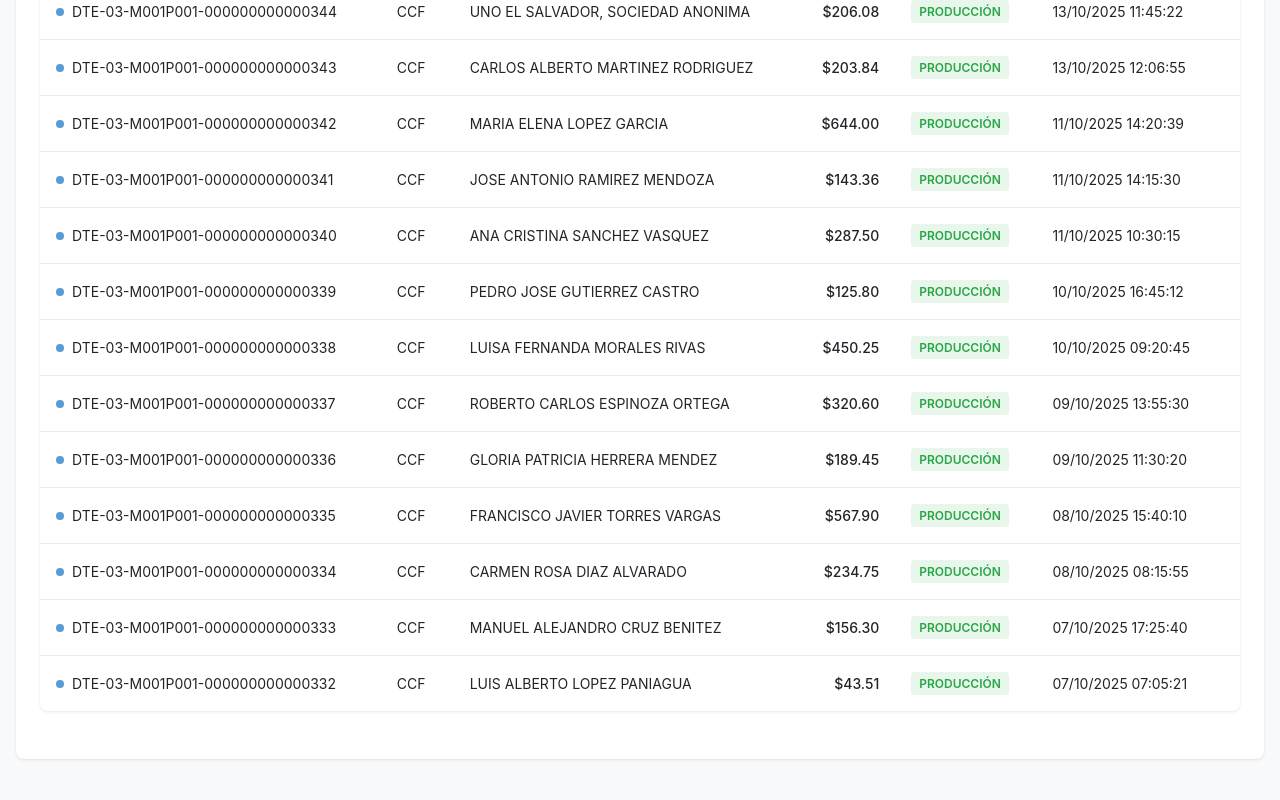
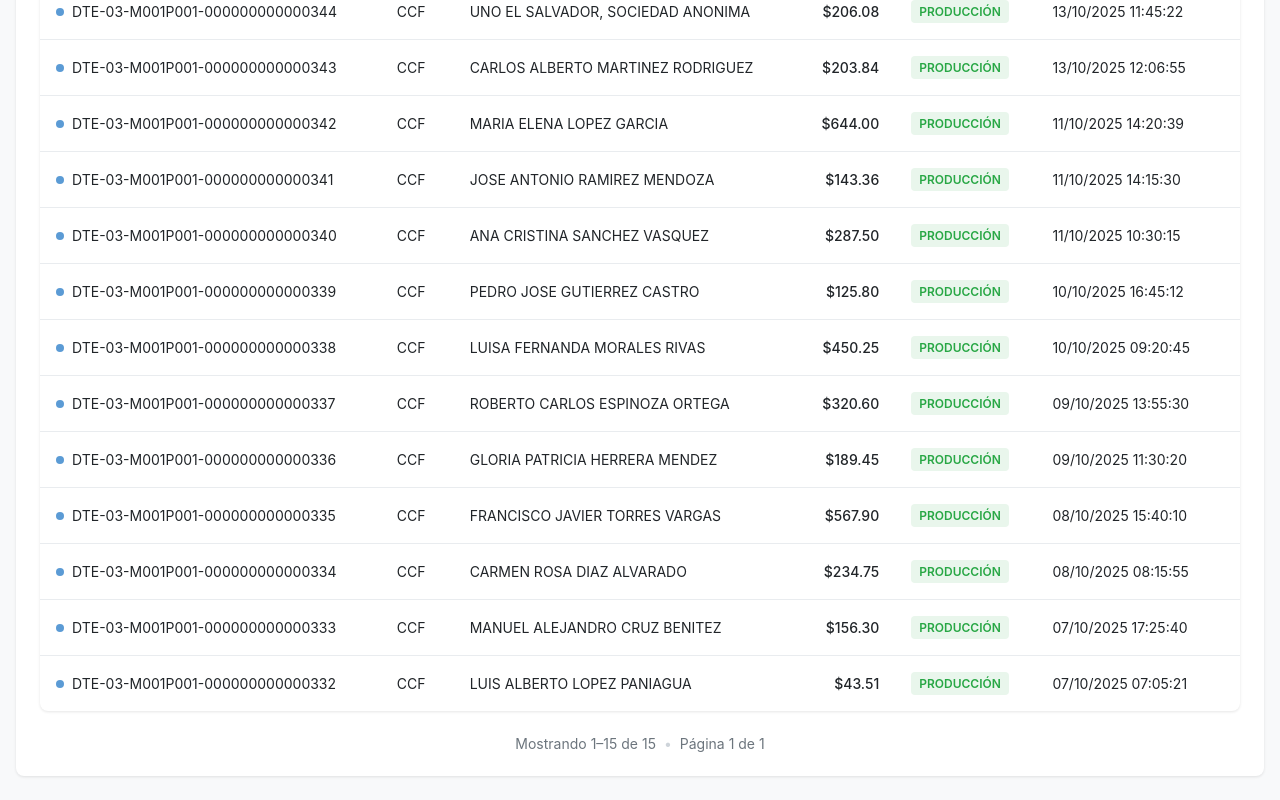
Before and after one commit to mrgomezsv/factura_llama_clon, an Angular app: page / in a window 1280 px wide. Shown: the part 434-1234 px from the top of the page. Built offline with nearby package versions, Linux system fonts and the light colour scheme.

Commit message:
FEAT: Añadir contador de páginas y rango mostrado en pie de tabla

```diff
--- a/src/app/components/dte-table/dte-table.component.html
+++ b/src/app/components/dte-table/dte-table.component.html
@@ -93,6 +93,16 @@
     </div>
   }
 
+  <div class="pagination-info">
+    <span>
+      Mostrando {{ startItemIndex }}–{{ endItemIndex }} de {{ totalItems }}
+    </span>
+    <span class="separator">•</span>
+    <span>
+      Página {{ paginaActual }} de {{ totalPaginas }}
+    </span>
+  </div>
+
   <!-- Menú flotante -->
   @if (filaHover && filaHoverElement) {
     <app-dte-row-menu
--- a/src/app/components/dte-table/dte-table.component.scss
+++ b/src/app/components/dte-table/dte-table.component.scss
@@ -148,3 +148,17 @@
     font-weight: 600;
   }
 }
+
+.pagination-info {
+  margin-top: var(--spacing-sm);
+  display: flex;
+  align-items: center;
+  justify-content: center;
+  gap: var(--spacing-sm);
+  color: var(--color-text-secondary);
+  font-size: var(--font-size-sm);
+}
+
+.pagination-info .separator {
+  color: #CED4DA;
+}
--- a/src/app/components/dte-table/dte-table.component.ts
+++ b/src/app/components/dte-table/dte-table.component.ts
@@ -27,6 +27,19 @@ export class DteTableComponent implements OnInit, OnChanges {
   filtros: FiltrosDTE = {};
   filaHover: DTE | null = null;
   filaHoverElement: HTMLElement | null = null;
+
+  get totalItems(): number {
+    return this.dtes.length;
+  }
+
+  get startItemIndex(): number {
+    if (this.totalItems === 0) return 0;
+    return (this.paginaActual - 1) * this.itemsPerPage + 1;
+  }
+
+  get endItemIndex(): number {
+    return Math.min(this.paginaActual * this.itemsPerPage, this.totalItems);
+  }
 
   ngOnInit(): void {
     this.actualizarPaginacion();
```
